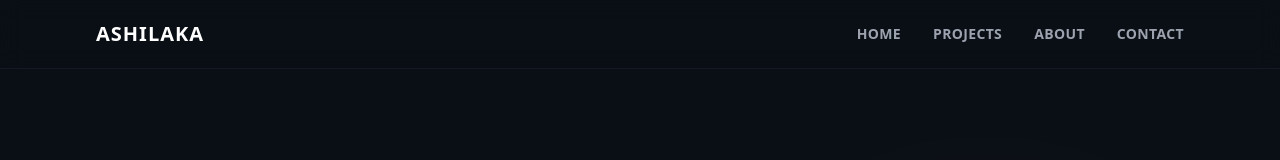
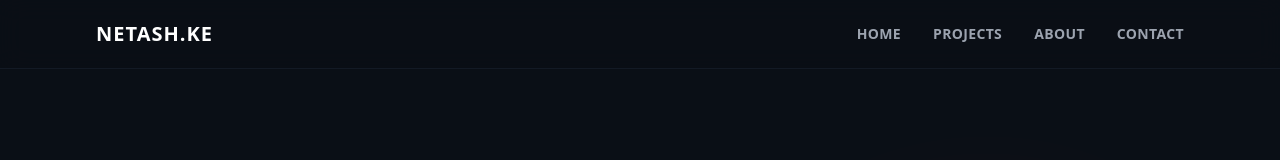
Before and after one commit to CaLLmeeDdY/ashilaka-portfolio-, a React (Vite) app: page / in a window 1280 px wide. Shown: the top 160 px of the page. Built offline with nearby package versions, Linux system fonts and the light colour scheme.

Commit message:
Testing the live Vercel pipeline

```diff
--- a/src/App.jsx
+++ b/src/App.jsx
@@ -5,7 +5,7 @@ import React, { useState } from 'react';
 // Edit your details here. The website will update automatically.
 // ==========================================================
 const profile = {
-  name: "Ashilaka",
+  name: "NETASH.KE",
   role: "Full Stack Developer",
   bio: "Specializing in scalable web applications, Data Science, and Cloud Infrastructure. Delivering technical mastery across modern frameworks and automated deployments.",
   buttonText: "Got a project?",
```
